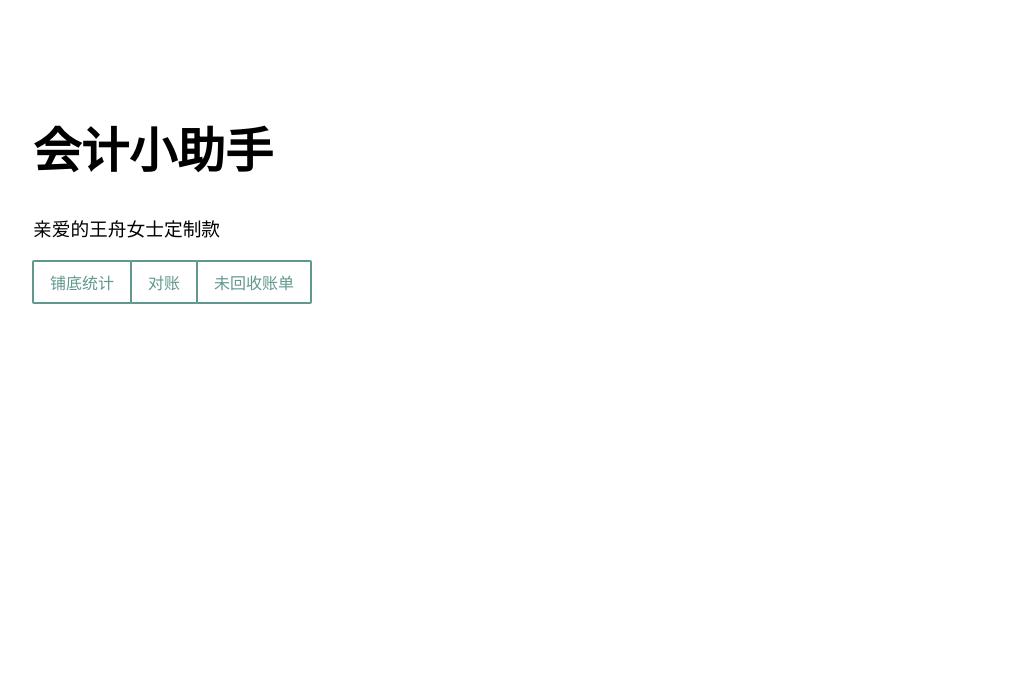
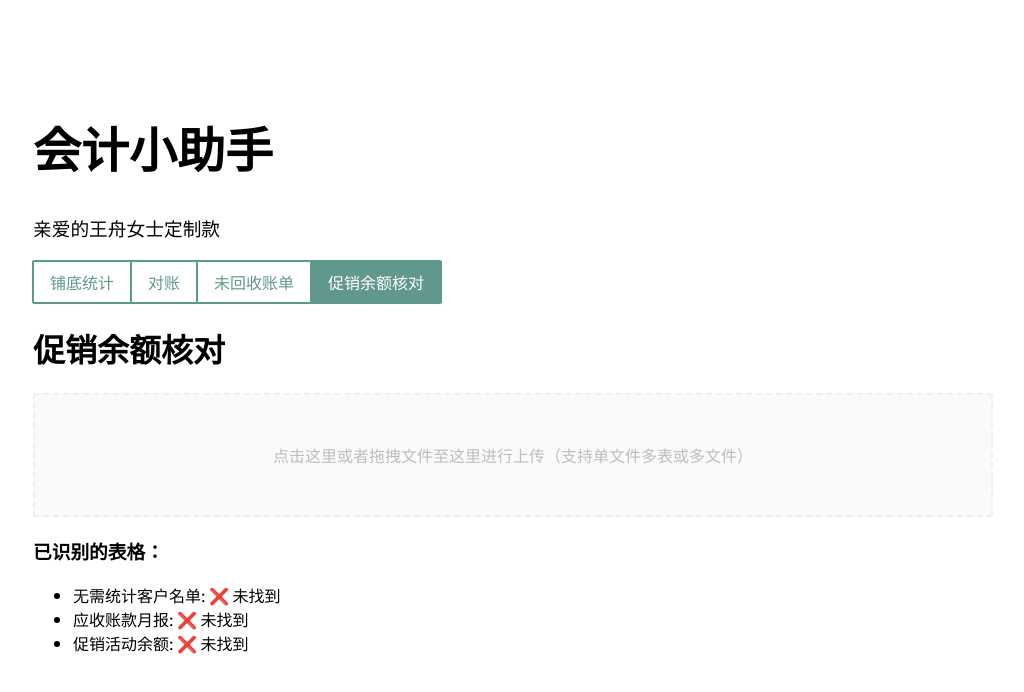
Before and after one commit to ZachZeng/wz-excel-process, a React (Create React App) app: page /wz-excel-process/cx in a window 1280 px wide. Shown: the top 692 px of the page, without its empty margins (127-1151 px from the left). Built offline with nearby package versions, Linux system fonts and the light colour scheme.

Commit message:
促销余额核对

```diff
--- a/package.json
+++ b/package.json
@@ -26,9 +26,9 @@
   "scripts": {
     "predeploy": "npm run build",
     "deploy": "gh-pages -d build",
-    "start": "react-scripts start",
-    "build": "react-scripts build",
-    "test": "react-scripts test",
+    "start": "NODE_OPTIONS=--openssl-legacy-provider react-scripts start",
+    "build": "NODE_OPTIONS=--openssl-legacy-provider react-scripts build",
+    "test": "NODE_OPTIONS=--openssl-legacy-provider react-scripts test",
     "eject": "react-scripts eject"
   },
   "eslintConfig": {
--- /dev/null
+++ b/src/components/CX/CXDropzone.js
@@ -0,0 +1,117 @@
+import React, { useCallback, useState } from "react";
+import { useDropzone } from "react-dropzone";
+import { DropzoneWrapper } from "../../elements/StyledElements";
+import * as XLSX from "xlsx";
+import { CXProcess } from "./CXProcess";
+
+export const CXDropzone = () => {
+  const [excludeSheet, setExcludeSheet] = useState(null);
+  const [arSheet, setArSheet] = useState(null);
+  const [promoSheet, setPromoSheet] = useState(null);
+  const [error, setError] = useState("");
+
+  const identifyAndSetSheets = (wb) => {
+    let newExclude = excludeSheet;
+    let newAr = arSheet;
+    let newPromo = promoSheet;
+
+    wb.SheetNames.forEach((sheetName) => {
+      const ws = wb.Sheets[sheetName];
+      const aoa = XLSX.utils.sheet_to_json(ws, { header: 1, defval: "" });
+
+      // 检查前20行来识别表
+      let isExclude = false;
+      let isAr = false;
+      let isPromo = false;
+
+      for (let i = 0; i < Math.min(aoa.length, 20); i++) {
+        const rowStr = (aoa[i] || []).map((c) => String(c || "")).join("");
+        if (
+          rowStr.includes("无需统计") ||
+          rowStr.includes("不在统计之列") ||
+          sheetName.includes("无需统计")
+        ) {
+          isExclude = true;
+        }
+        if (
+          (rowStr.includes("应收账款") && rowStr.includes("账户类型")) ||
+          sheetName.includes("应收账款")
+        ) {
+          isAr = true;
+        }
+        if (
+          (rowStr.includes("可用金额") && rowStr.includes("客户简称")) ||
+          sheetName.includes("促销活动") ||
+          sheetName.includes("促销余额")
+        ) {
+          isPromo = true;
+        }
+      }
+
+      if (isExclude) newExclude = ws;
+      if (isAr) newAr = ws;
+      if (isPromo) newPromo = ws;
+    });
+
+    setExcludeSheet(newExclude);
+    setArSheet(newAr);
+    setPromoSheet(newPromo);
+  };
+
+  const onDrop = useCallback(
+    (acceptedFiles) => {
+      setError("");
+      acceptedFiles.forEach((file) => {
+        const reader = new FileReader();
+        reader.onload = (evt) => {
+          try {
+            const bstr = evt.target.result;
+            const wb = XLSX.read(bstr, { type: "binary" });
+            identifyAndSetSheets(wb);
+          } catch (err) {
+            setError("读取文件出错：" + err.message);
+          }
+        };
+        reader.readAsBinaryString(file);
+      });
+    },
+    [excludeSheet, arSheet, promoSheet],
+  );
+
+  const { isDragActive, getRootProps, getInputProps } = useDropzone({
+    onDrop,
+    accept: ".xlsx, .xls",
+  });
+
+  const isReady = excludeSheet && arSheet && promoSheet;
+
+  return (
+    <>
+      <h1>促销余额核对</h1>
+      <DropzoneWrapper {...getRootProps()}>
+        <input {...getInputProps()} />
+        {!isDragActive &&
+          "点击这里或者拖拽文件至这里进行上传（支持单文件多表或多文件）"}
+        {isDragActive && "放下文件"}
+      </DropzoneWrapper>
+
+      <div style={{ marginTop: "20px" }}>
+        <h3>已识别的表格：</h3>
+        <ul>
+          <li>无需统计客户名单: {excludeSheet ? "✅ 已加载" : "❌ 未找到"}</li>
+          <li>应收账款月报: {arSheet ? "✅ 已加载" : "❌ 未找到"}</li>
+          <li>促销活动余额: {promoSheet ? "✅ 已加载" : "❌ 未找到"}</li>
+        </ul>
+        {error && <p style={{ color: "red" }}>{error}</p>}
+      </div>
+
+      {isReady && (
+        <CXProcess
+          excludeSheet={excludeSheet}
+          arSheet={arSheet}
+          promoSheet={promoSheet}
+        />
+      )}
+    </>
+  );
+};
--- /dev/null
+++ b/src/components/CX/CXProcess.js
@@ -0,0 +1,57 @@
+import React, { useState, useEffect } from "react";
+import * as FileSaver from "file-saver";
+import * as XLSX from "xlsx";
+import { ExportButton } from "../../elements/StyledElements";
+import { cxReconcile } from "./cxParse";
+
+export const CXProcess = ({ excludeSheet, arSheet, promoSheet }) => {
+  const [resultNames, setResultNames] = useState([]);
+  const [error, setError] = useState("");
+
+  useEffect(() => {
+    try {
+      setError("");
+      const names = cxReconcile(excludeSheet, arSheet, promoSheet);
+      setResultNames(names);
+    } catch (err) {
+      setError(err.message);
+    }
+  }, [excludeSheet, arSheet, promoSheet]);
+
+  const exportToExcel = () => {
+    if (resultNames.length === 0) {
+      alert("无数据可导出");
+      return;
+    }
+
+    const exportData = resultNames.map((name) => ({ 客户名: name }));
+    const ws = XLSX.utils.json_to_sheet(exportData);
+    const wb = {
+      Sheets: { 汇总结果: ws },
+      SheetNames: ["汇总结果"],
+    };
+
+    const excelBuffer = XLSX.write(wb, { bookType: "xlsx", type: "array" });
+    const data = new Blob([excelBuffer], {
+      type: "application/vnd.openxmlformats-officedocument.spreadsheetml.sheet;charset=UTF-8",
+    });
+    FileSaver.saveAs(data, "促销余额核对结果.xlsx");
+  };
+
+  return (
+    <div style={{ marginTop: "20px" }}>
+      {error ? (
+        <div style={{ color: "red" }}>
+          <h3>处理出错：</h3>
+          <p>{error}</p>
+        </div>
+      ) : (
+        <div>
+          <h3>处理成功！</h3>
+          <p>共筛选出 {resultNames.length} 个客户（差额不为 0）。</p>
+          <ExportButton onClick={exportToExcel}>导出结果</ExportButton>
+        </div>
+      )}
+    </div>
+  );
+};
--- /dev/null
+++ b/src/components/CX/cxParse.js
@@ -0,0 +1,113 @@
+import * as XLSX from "xlsx";
+
+// 寻找包含特定关键字的列索引和数据起始行
+function getColIndex(aoa, keyword, exact = false) {
+  for (let i = 0; i < Math.min(aoa.length, 20); i++) {
+    const row = aoa[i];
+    if (!row) continue;
+    for (let j = 0; j < row.length; j++) {
+      const cellStr = String(row[j] || '').trim();
+      if (exact) {
+        if (cellStr === keyword) return { row: i, col: j };
+      } else {
+        if (cellStr.includes(keyword)) return { row: i, col: j };
+      }
+    }
+  }
+  return null;
+}
+
+export function cxReconcile(excludeSheet, arSheet, promoSheet) {
+  const excludeAoa = XLSX.utils.sheet_to_json(excludeSheet, { header: 1, defval: '' });
+  const arAoa = XLSX.utils.sheet_to_json(arSheet, { header: 1, defval: '' });
+  const promoAoa = XLSX.utils.sheet_to_json(promoSheet, { header: 1, defval: '' });
+
+  // 1. 解析排除名单
+  const excludeSet = new Set();
+  let excludeName = getColIndex(excludeAoa, '客户名', true) || getColIndex(excludeAoa, '客户名称', true);
+  if (excludeName) {
+    const excludeStartRow = excludeName.row + 1;
+    for (let i = excludeStartRow; i < excludeAoa.length; i++) {
+      const name = String(excludeAoa[i][excludeName.col] || '').trim();
+      if (name) excludeSet.add(name);
+    }
+  }
+
+  // 2. 解析应收账款月报
+  const arByName = {};
+  let arName = getColIndex(arAoa, '客户名称', true);
+  let arType = getColIndex(arAoa, '账户类型', true);
+  let arAmount = getColIndex(arAoa, '应收货款', true) || getColIndex(arAoa, '应收账款', true);
+
+  // 如果没有精确匹配到应收金额，尝试在客户名称同一行模糊匹配“应收”
+  if (!arAmount && arName) {
+    const row = arAoa[arName.row];
+    for (let j = 0; j < row.length; j++) {
+      if (String(row[j]).includes('应收')) {
+        arAmount = { row: arName.row, col: j };
+        break;
+      }
+    }
+  }
+
+  if (!arName || !arType || !arAmount) {
+    throw new Error("应收账款月报表头缺少必要列（客户名称、账户类型、应收账款/应收货款）");
+  }
+
+  const arStartRow = Math.max(arName.row, arType.row, arAmount.row) + 1;
+
+  for (let i = arStartRow; i < arAoa.length; i++) {
+    const row = arAoa[i];
+    if (!row || !row.length) continue;
+    const name = String(row[arName.col] || '').trim();
+    const type = String(row[arType.col] || '').trim();
+    const amountRaw = row[arAmount.col];
+
+    if (!name || excludeSet.has(name)) continue;
+    if (type.includes('预付款')) {
+      const amount = parseFloat(amountRaw) || 0;
+      arByName[name] = (arByName[name] || 0) + amount;
+    }
+  }
+
+  // 3. 解析促销活动余额
+  const promoByShort = {};
+  let promoName = getColIndex(promoAoa, '客户简称', true);
+  let promoAmount = getColIndex(promoAoa, '可用金额', true);
+
+  if (!promoName || !promoAmount) {
+    throw new Error("促销活动余额表头缺少必要列（客户简称、可用金额）");
+  }
+
+  const promoStartRow = Math.max(promoName.row, promoAmount.row) + 1;
+
+  for (let i = promoStartRow; i < promoAoa.length; i++) {
+    const row = promoAoa[i];
+    if (!row || !row.length) continue;
+    const name = String(row[promoName.col] || '').trim();
+    const amountRaw = row[promoAmount.col];
+
+    if (!name || excludeSet.has(name)) continue;
+    const amount = parseFloat(amountRaw) || 0;
+    if (amount >= 0) {
+      promoByShort[name] = (promoByShort[name] || 0) + amount;
+    }
+  }
+
+  // 4. 合并对比
+  const allNames = new Set([...Object.keys(arByName), ...Object.keys(promoByShort)]);
+  const resultNames = [];
+
+  for (const name of allNames) {
+    const arAmount = arByName[name] || 0;
+    const promoAmount = promoByShort[name] || 0;
+    const sum = arAmount + promoAmount;
+
+    // 差额不为0才保留
+    if (Math.abs(sum) > 1e-6) {
+      resultNames.push(name);
+    }
+  }
+
+  return resultNames;
+}
--- a/src/components/index.js
+++ b/src/components/index.js
@@ -6,3 +6,4 @@ export * from "./DZ/DZDropzone";
 export * from "./DZ/ReplaceDropzone";
 export * from "./DZ/DZProcess";
 export * from './Recycle/RecycleDropzone';
+export * from './CX/CXDropzone';
--- a/src/router.js
+++ b/src/router.js
@@ -7,7 +7,12 @@ import {
 } from "react-router-dom";
 import styled from "styled-components";
 
-import { PDDropzone, DZProcess, RecycleDropzone } from "./components";
+import {
+  PDDropzone,
+  DZProcess,
+  RecycleDropzone,
+  CXDropzone,
+} from "./components";
 import { Tab } from "./elements/StyledElements";
 
 const NavUnlisted = styled.ul`
@@ -54,12 +59,17 @@ export default function NaviRouter() {
           <NavLink to="/recycle">
             <li>未回收账单</li>
           </NavLink>
+
+          <NavLink to="/cx">
+            <li>促销余额核对</li>
+          </NavLink>
         </NavUnlisted>
 
         <Routes>
           <Route exact path="/" element={<PDDropzone />} />
           <Route path="/dz" element={<DZProcess />} />
           <Route path="/recycle" element={<RecycleDropzone />} />
+          <Route path="/cx" element={<CXDropzone />} />
         </Routes>
       </div>
     </Router>
```
Also changed, not shown: 2 other files (tests, documents, lock files or other folders).
